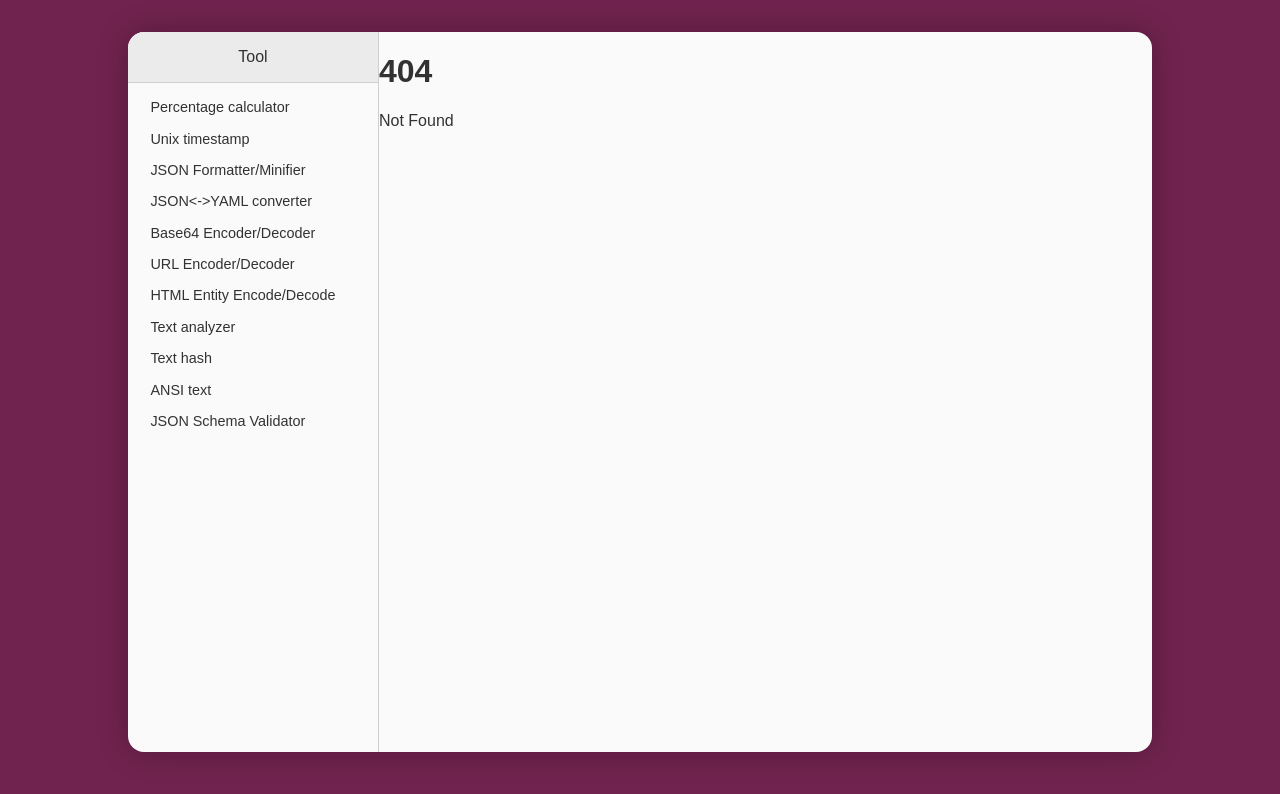
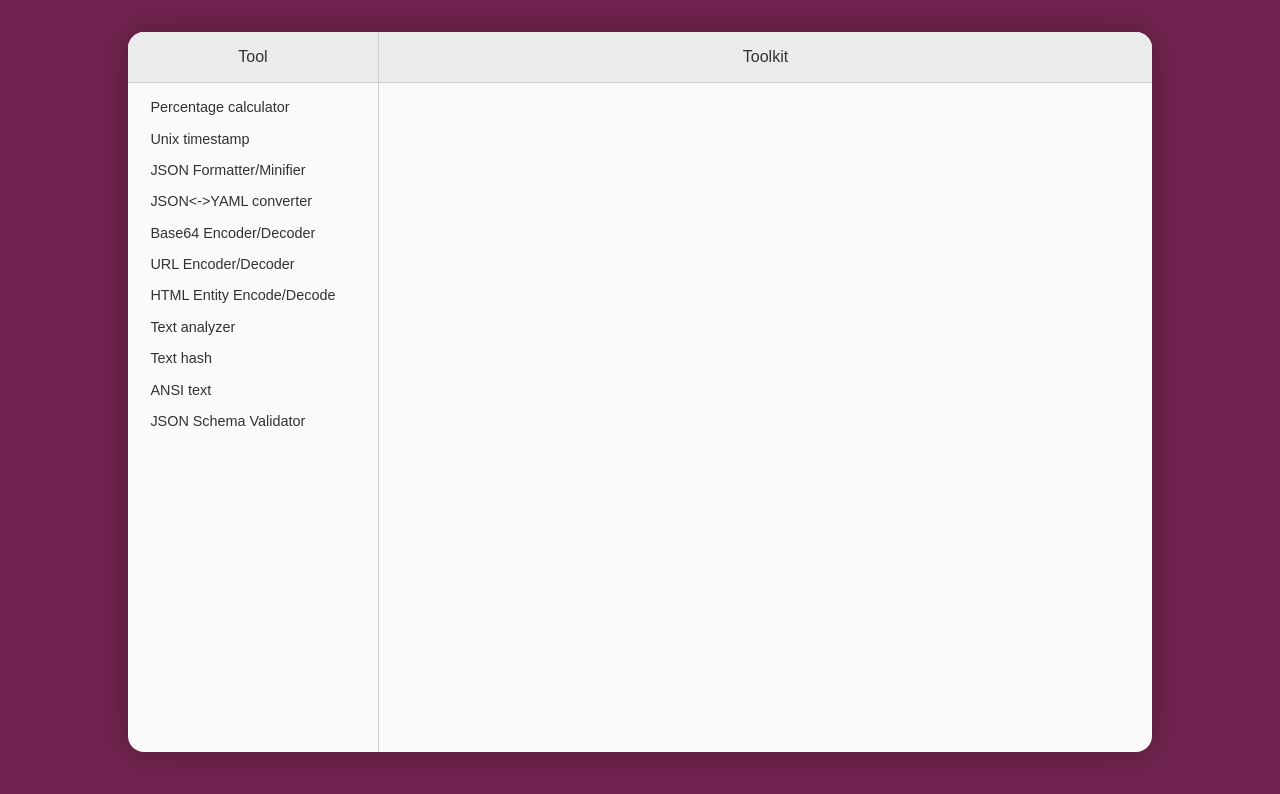
Before and after one commit to eliandoran/toolkit, a SvelteKit app: page / in a window 1280 px wide. Before the commit this address had no page. Shown: the top 794 px of the page. Built offline with nearby package versions, Linux system fonts and the light colour scheme.

Commit message:
Fix 404 on home page

```diff
--- /dev/null
+++ b/src/routes/+page.svelte
@@ -0,0 +1,3 @@
+<header>
+  <h2>Toolkit</h2>
+</header>
```
